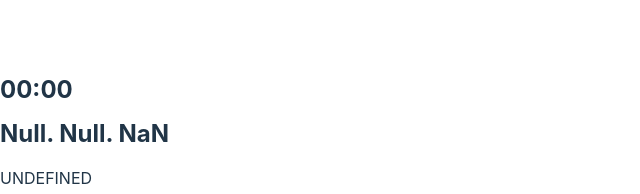
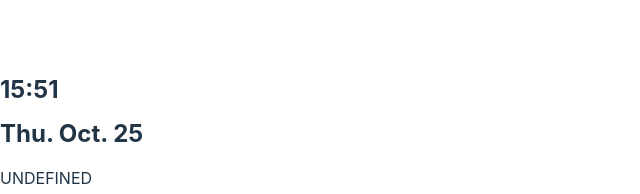
Before and after one commit to codeyStein/flawless-start, a React (Vite) app: page / in a window 1280 px wide. Shown: the part 240-434 px from the top of the page, without its empty margins (0-640 px from the left). Built offline with nearby package versions, Linux system fonts and the light colour scheme.

Commit message:
Add Date & Time

```diff
--- a/src/App.jsx
+++ b/src/App.jsx
@@ -3,14 +3,28 @@ import './App.css'
 
 function App() {
 
+const d = new Date();
+//Date
+const months = ["Jan.", "Feb.", "Mart.", "April.", "May.", "Jun.", "Jul.", "Aug.", "Sep.", "Oct.", "Nov.", "Dec."]
+const days = ["Sun.", "Mon.", "Thu.", "Wed.", "Tue.", "Fri.", "Sat"];
+
+const day = days[d.getDay()]
+const dayNum = d.getDate()
+const month = months[d.getMonth()]
+const date = `${day} ${month} ${dayNum}`
+
+// Time
+const hour = d.getHours();
+const min = d.getMinutes();
+const time = `${hour<10 ? "0"+hour : hour}:${min<10 ? "0"+min : min}`
 
 
   return (
     <div className="App">
 
       <div className='widgets__left'>
-        <h2 className='widget--time'>00:00</h2>
-        <h2 className='widget--date'>Null. Null. NaN</h2>
+        <h2 className='widget--time'>{time}</h2>
+        <h2 className='widget--date'>{date}</h2>
       </div>
 
       <div className='widgets__right'>
```
